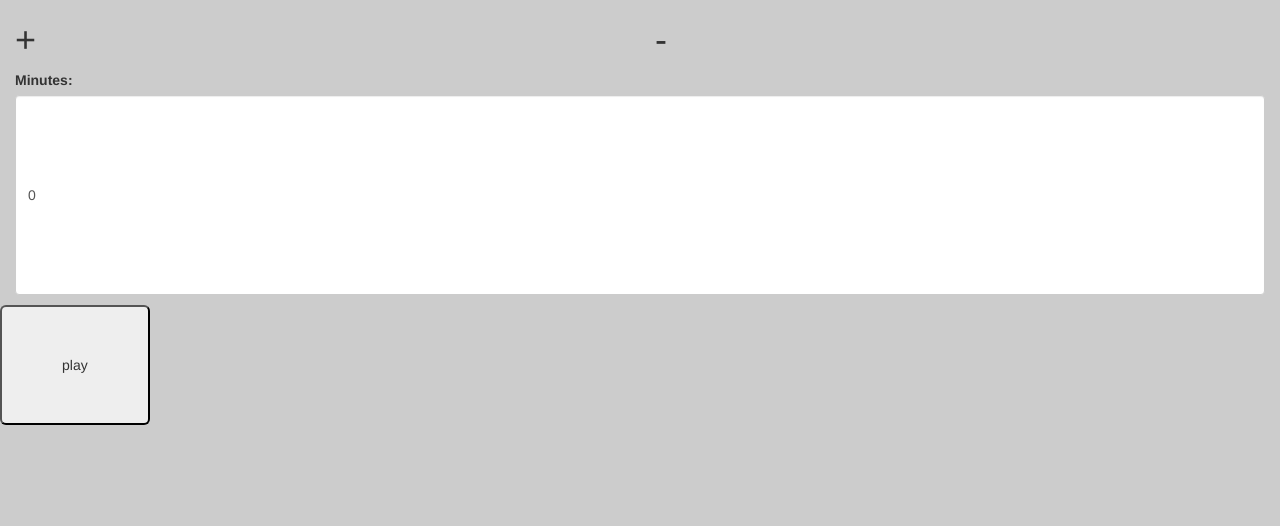
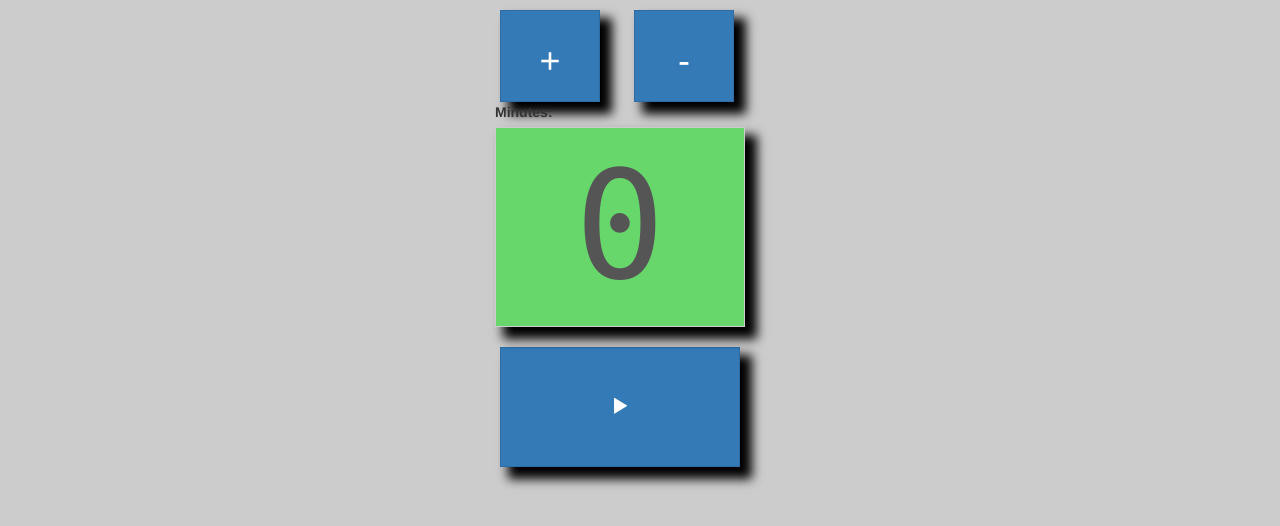
Before and after one commit to sapox/sombra, a Django app: page / in a window 1280 px wide. Shown: the top 526 px of the page. Run offline with Django 3.2, Linux system fonts and the light colour scheme; parts of the project's set-up code (start-up, migrations or seed data) failed here and were passed over; some libraries are stand-ins or nearby versions.

Commit message:
added new styles

```diff
--- a/la_gran_sombra/forms.py
+++ b/la_gran_sombra/forms.py
@@ -6,7 +6,7 @@ from .models import Sombra
 
 class TimerForm(forms.Form):
     minutes = forms.IntegerField(
-    	widget = forms.TextInput(attrs={"class":"form-control input-timer"}),
+    	widget = forms.TextInput(attrs={"class":"form-control input-timer sombra"}),
     	)
 
     class Meta:
--- a/la_gran_sombra/static/css/style.css
+++ b/la_gran_sombra/static/css/style.css
@@ -37,7 +37,29 @@ fieldset{
 	font-family: vsprofit;
 	src:url(/static/fonts/V5PRD___.TTF);
 }
+.container{
+	max-width: 350px;
+	max-height: 350px;
+}
 .input-timer{
-	/*width: 300px;*/
+	width: 250px;
 	height: 200px;
+	background: #67D76C;
+	font-size: 15rem;
+	font-family:monospace;
+	text-align:center;
 }
+.boton{
+	width: 100px;
+	margin:10px 10px 0px 20px;
+}
+.sombra{
+	border-radius: 0;
+	-moz-box-shadow:    10px 10px 10px 2px #000;
+    -webkit-box-shadow: 10px 10px 10px 2px #000;
+    box-shadow:         10px 10px 10px 2px #000;
+}
+#play{
+	width: 240px;
+	height: 120px;
+}
--- a/la_gran_sombra/templates/la_gran_sombra/base.html
+++ b/la_gran_sombra/templates/la_gran_sombra/base.html
@@ -10,7 +10,9 @@
     {% endblock css %}
 </head>
 <body>
-    {% block content %}{% endblock content %}
+    <div class="container">
+        {% block content %}{% endblock content %}
+    </div>
 </body>
     {% block js %}
         <script type="text/javascript" src='{% static 'underscore/underscore.js' %}'></script>
--- a/la_gran_sombra/templates/la_gran_sombra/form.html
+++ b/la_gran_sombra/templates/la_gran_sombra/form.html
@@ -1,5 +1,9 @@
+{% extends "la_gran_sombra/base.html" %}
+
+{% block content %}
 <form action="" method="POST">
     {% csrf_token %}
     {{ form.as_p }}
     <button>Enviar</button>
 </form>
+{% endblock content %}
--- a/la_gran_sombra/templates/la_gran_sombra/timer.html
+++ b/la_gran_sombra/templates/la_gran_sombra/timer.html
@@ -5,9 +5,10 @@
     <form id="timer_form" action="" method="POST">
         {% csrf_token %}
         <div class="container-fluid">
+            <div class="center">
                 <div class="row fluid">
-                <div class="col-md-6 col-sm-6 col-xs-6" id="suma"><h1>+</h1></div>
-                <div class="col-md-6 col-sm-6 col-xs-6" id="resta"><h1>-</h1></div>
+                    <div class="btn btn-primary btn-lg boton sombra" id="suma"><h1>+</h1></div>
+                    <div class="btn btn-primary btn-lg boton sombra" id="resta"><h1>-</h1></div>
                 </div>
                 <div class="row fluid">
                     <div class="col-md-12 col-sm-12 col-xs-12">
@@ -15,7 +16,8 @@
                     </div>
                 </div>
                 <div class="row">
-                <button id="play" class="jumbotron">play</button>
+                    <button id="play" class="btn btn-primary btn-lg boton sombra"><span class="glyphicon glyphicon-play"></span></button>
+                </div>
             </div>
         </div>
     </form>
```
Also changed, not shown: db.sqlite3. Lines whose indentation alone changed are shown as unchanged.
